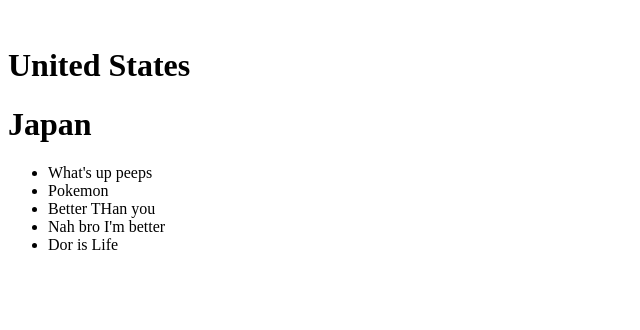
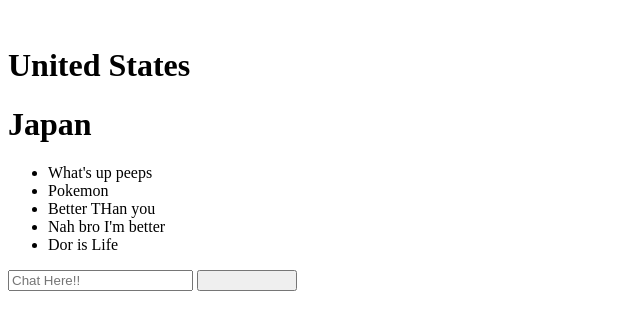
Before and after one commit to Mamadou888/GlobalGenY, a Flask app: page /chat in a window 1280 px wide. Shown: the top 330 px of the page, without its empty margins (0-640 px from the left). Run offline with Flask 2, Linux system fonts and the light colour scheme.

Commit message:
hjbjhibjn

```diff
--- a/templates/chat.html
+++ b/templates/chat.html
@@ -17,4 +17,6 @@
 		<li>Nah bro I'm better</li>
 		<li>Dor is Life</li>
 	</ul>
+	<input placeholder="Chat Here!!">
+	<input type="button" placeholder="submit" style="width: 100px;">
 </html>
```
